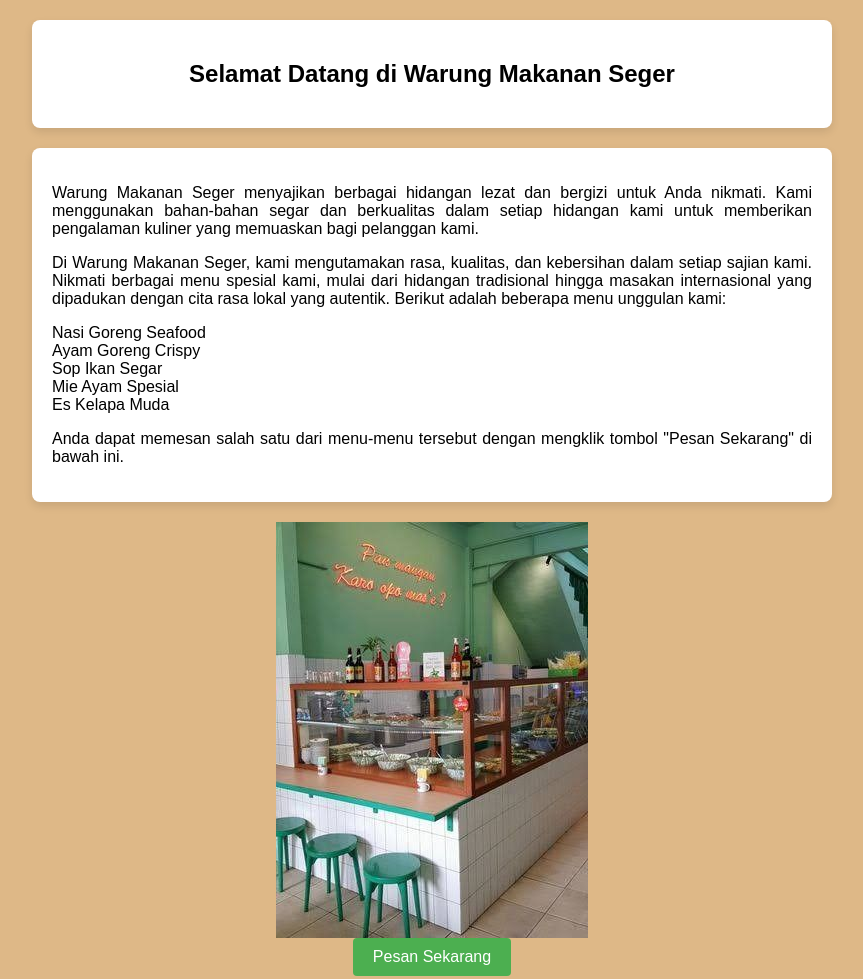
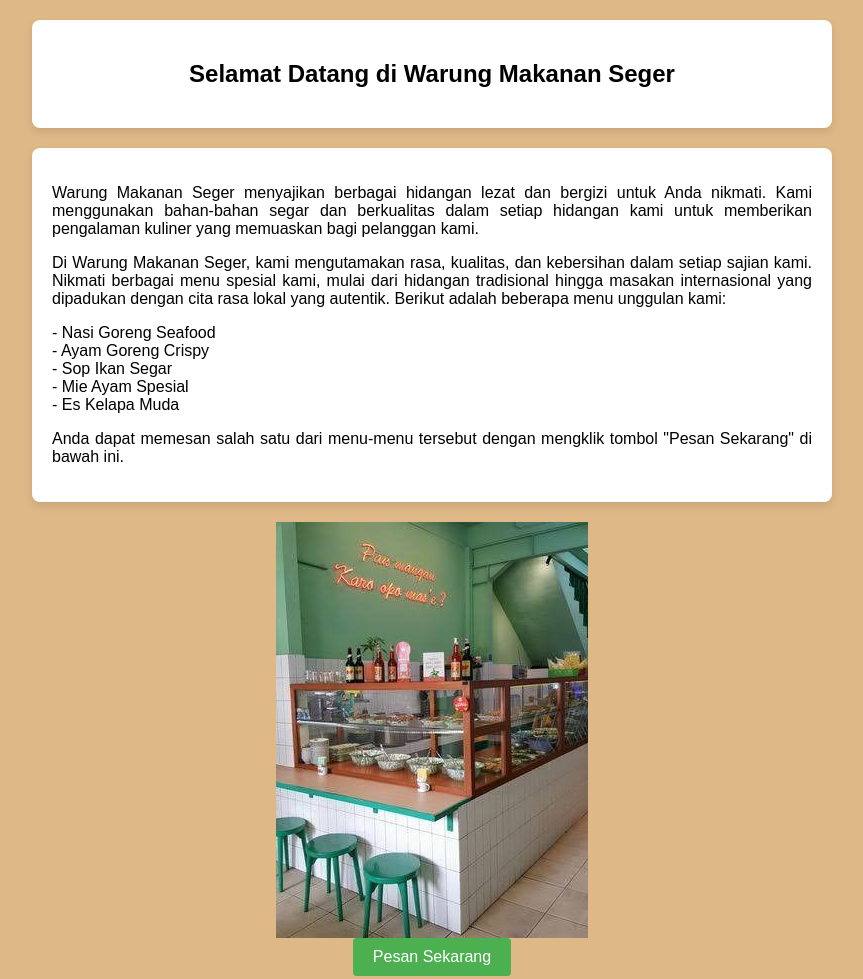
Before and after one commit to anggiaintan/Exercise1_203, a plain HTML site: page index.html in a window 1280 px wide. Shown: the whole page, without its empty margins (208-1071 px from the left). Drawn offline with Linux system fonts and the light colour scheme.

Commit message:
menambahkan list

```diff
--- a/index.html
+++ b/index.html
@@ -15,11 +15,11 @@
       <p>Warung Makanan Seger menyajikan berbagai hidangan lezat dan bergizi untuk Anda nikmati. Kami menggunakan bahan-bahan segar dan berkualitas dalam setiap hidangan kami untuk memberikan pengalaman kuliner yang memuaskan bagi pelanggan kami.</p>
       <p>Di Warung Makanan Seger, kami mengutamakan rasa, kualitas, dan kebersihan dalam setiap sajian kami. Nikmati berbagai menu spesial kami, mulai dari hidangan tradisional hingga masakan internasional yang dipadukan dengan cita rasa lokal yang autentik. Berikut adalah beberapa menu unggulan kami:</p>
       <ul>
-        <li>Nasi Goreng Seafood</li>
-        <li>Ayam Goreng Crispy</li>
-        <li>Sop Ikan Segar</li>
-        <li>Mie Ayam Spesial</li>
-        <li>Es Kelapa Muda</li>
+        <li>- Nasi Goreng Seafood</li>
+        <li>- Ayam Goreng Crispy</li>
+        <li>- Sop Ikan Segar</li>
+        <li>- Mie Ayam Spesial</li>
+        <li>- Es Kelapa Muda</li>
       </ul>
       <p>Anda dapat memesan salah satu dari menu-menu tersebut dengan mengklik tombol "Pesan Sekarang" di bawah ini.</p>
     </div>
```
